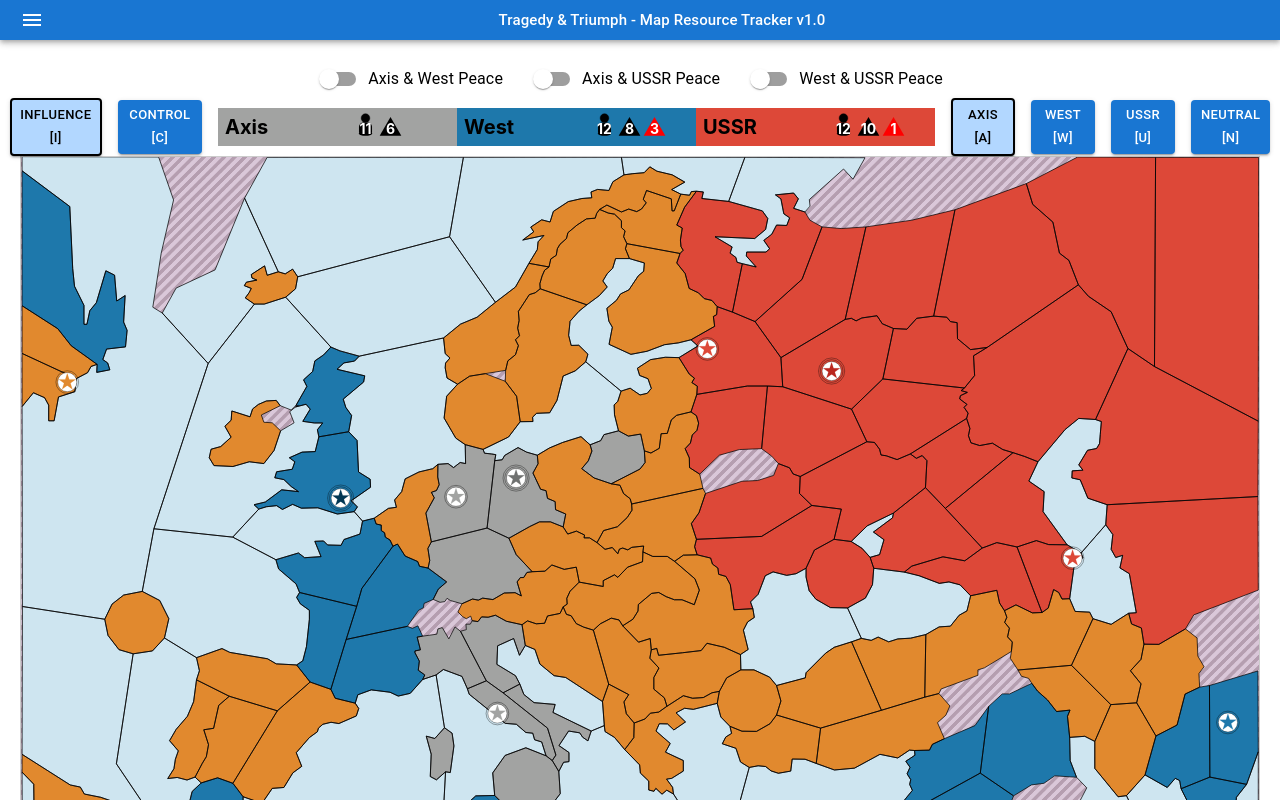
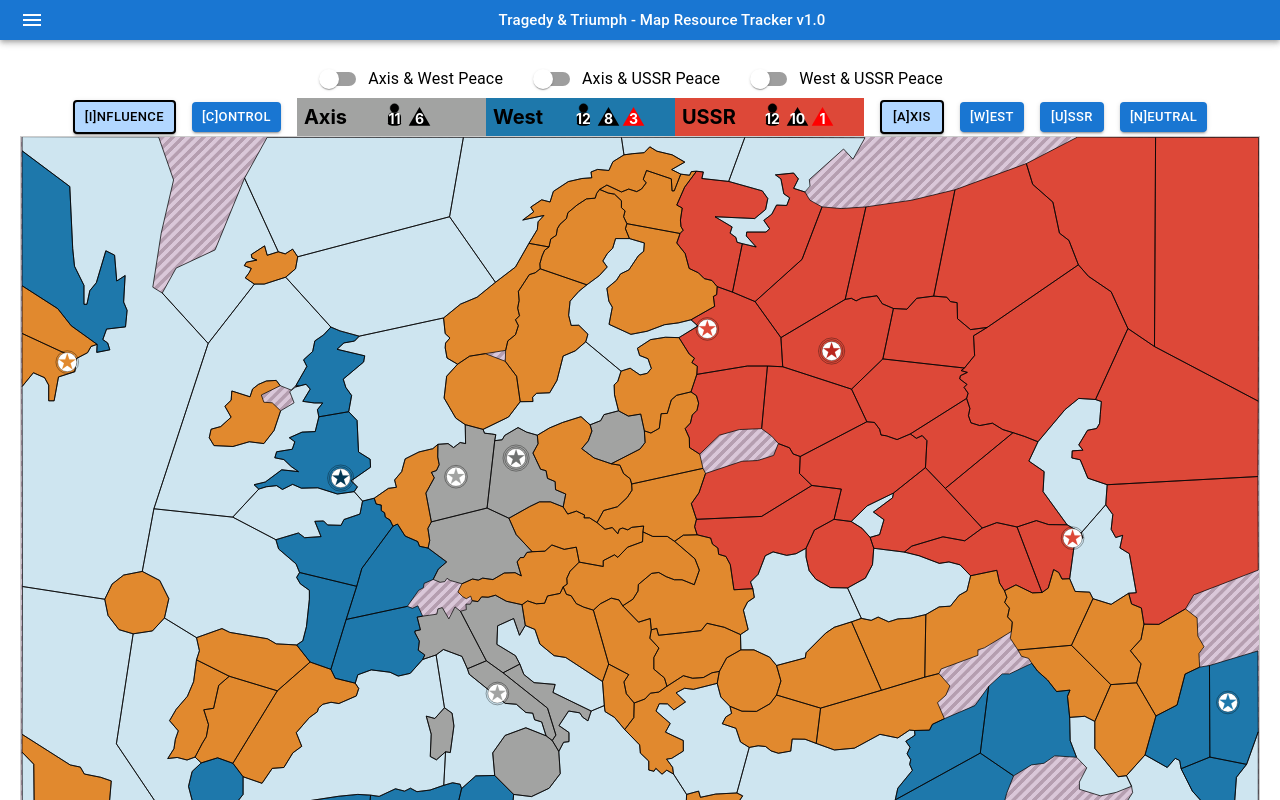
Before and after one commit to jslindst/tt-simulator, a React (Create React App) app: page /mapView in a window 1280 px wide. Shown: the top 800 px of the page. Built offline with nearby package versions, Linux system fonts and the light colour scheme; the HTML template or start-up script is replaced by a standard one.

Commit message:
minor improvements to UI

```diff
--- a/src/components/FactionDiv.tsx
+++ b/src/components/FactionDiv.tsx
@@ -12,7 +12,7 @@ export const FactionDiv: React.FC<FactionDivProps> = ({ faction, supplyStatus })
   if (!faction.isPlayable) return <></>
   return (
     <div style={{ padding: "4px", display: "flex", justifyContent: "flex-end" }}>
-      <div style={{ width: "125px", padding: "3px", fontSize: "20px", fontWeight: "bold", marginRight: "auto" }}>{faction.name}</div>
+      <div style={{ width: "75px", padding: "3px", fontSize: "20px", fontWeight: "bold", marginRight: "auto" }}>{faction.name}</div>
       <div style={{ width: "25px" }}><Population amount={faction.POP(supplyStatus)} /></div>
       <div style={{ width: "25px" }}><Resource amount={faction.RES(supplyStatus)} /></div>
       <div style={{ width: "25px" }}><Resource color="red" amount={faction.RESTransAfrica(supplyStatus)} /></div>
--- a/src/components/MapView.tsx
+++ b/src/components/MapView.tsx
@@ -217,8 +217,8 @@ const MapView: React.FC = () => {
         </Box>
         <Box sx={{ display: 'flex', flexDirection: 'row', maxWidth: '100%', justifyContent: 'center' }}>
           <Box sx={{ display: 'flex', flexDirection: 'row', maxWidth: '100%', justifyContent: 'center', gap: 2, alignItems: 'center' }}>
-            <Button size='small' sx={{ ...(currentMode === "Influence" ? selectedStyle : {}) }} onClick={() => setCurrentMode('Influence')} variant='contained'>Influence [I]</Button>
-            <Button size='small' sx={{ ...(currentMode === "Control" ? selectedStyle : {}) }} onClick={() => setCurrentMode('Control')} variant='contained'>Control [C]</Button>
+            <Button size='small' sx={{ ...(currentMode === "Influence" ? selectedStyle : {}) }} onClick={() => setCurrentMode('Influence')} variant='contained'>[I]nfluence</Button>
+            <Button size='small' sx={{ ...(currentMode === "Control" ? selectedStyle : {}) }} onClick={() => setCurrentMode('Control')} variant='contained'>[C]ontrol</Button>
           </Box>
           <Box sx={{ display: 'flex', flexDirection: 'row', maxWidth: '100%', justifyContent: 'center', alignItems: 'center', marginRight: 2, marginLeft: 2 }}>
             {factions.filter(f => f.name !== "Neutral").map((faction, index) => <Box key={index} sx={{ backgroundColor: faction.color }}>
@@ -227,10 +227,10 @@ const MapView: React.FC = () => {
             </Box>)}
           </Box>
           <Box sx={{ display: 'flex', flexDirection: 'row', maxWidth: '100%', justifyContent: 'center', gap: 2, alignItems: 'center' }}>
-            <Button size='small' sx={{ ...(currentFaction === "Axis" ? selectedStyle : {}) }} onClick={() => setCurrentFaction("Axis")} variant='contained'>Axis [A]</Button>
-            <Button size='small' sx={{ ...(currentFaction === "West" ? selectedStyle : {}) }} onClick={() => setCurrentFaction("West")} variant='contained'>West [W]</Button>
-            <Button size='small' sx={{ ...(currentFaction === "USSR" ? selectedStyle : {}) }} onClick={() => setCurrentFaction("USSR")} variant='contained'>USSR [U]</Button>
-            <Button size='small' sx={{ ...(currentFaction === "Neutral" ? selectedStyle : {}) }} onClick={() => setCurrentFaction("Neutral")} variant='contained'>Neutral [N]</Button>
+            <Button size='small' sx={{ ...(currentFaction === "Axis" ? selectedStyle : {}) }} onClick={() => setCurrentFaction("Axis")} variant='contained'>[A]xis</Button>
+            <Button size='small' sx={{ ...(currentFaction === "West" ? selectedStyle : {}) }} onClick={() => setCurrentFaction("West")} variant='contained'>[W]est</Button>
+            <Button size='small' sx={{ ...(currentFaction === "USSR" ? selectedStyle : {}) }} onClick={() => setCurrentFaction("USSR")} variant='contained'>[U]SSR</Button>
+            <Button size='small' sx={{ ...(currentFaction === "Neutral" ? selectedStyle : {}) }} onClick={() => setCurrentFaction("Neutral")} variant='contained'>[N]eutral</Button>
           </Box></Box>
         <div style={{ maxWidth: '100%', maxHeight: '100%', overflow: 'auto', border: '1px solid #ccc' }}>
           <MapVisualization
```
